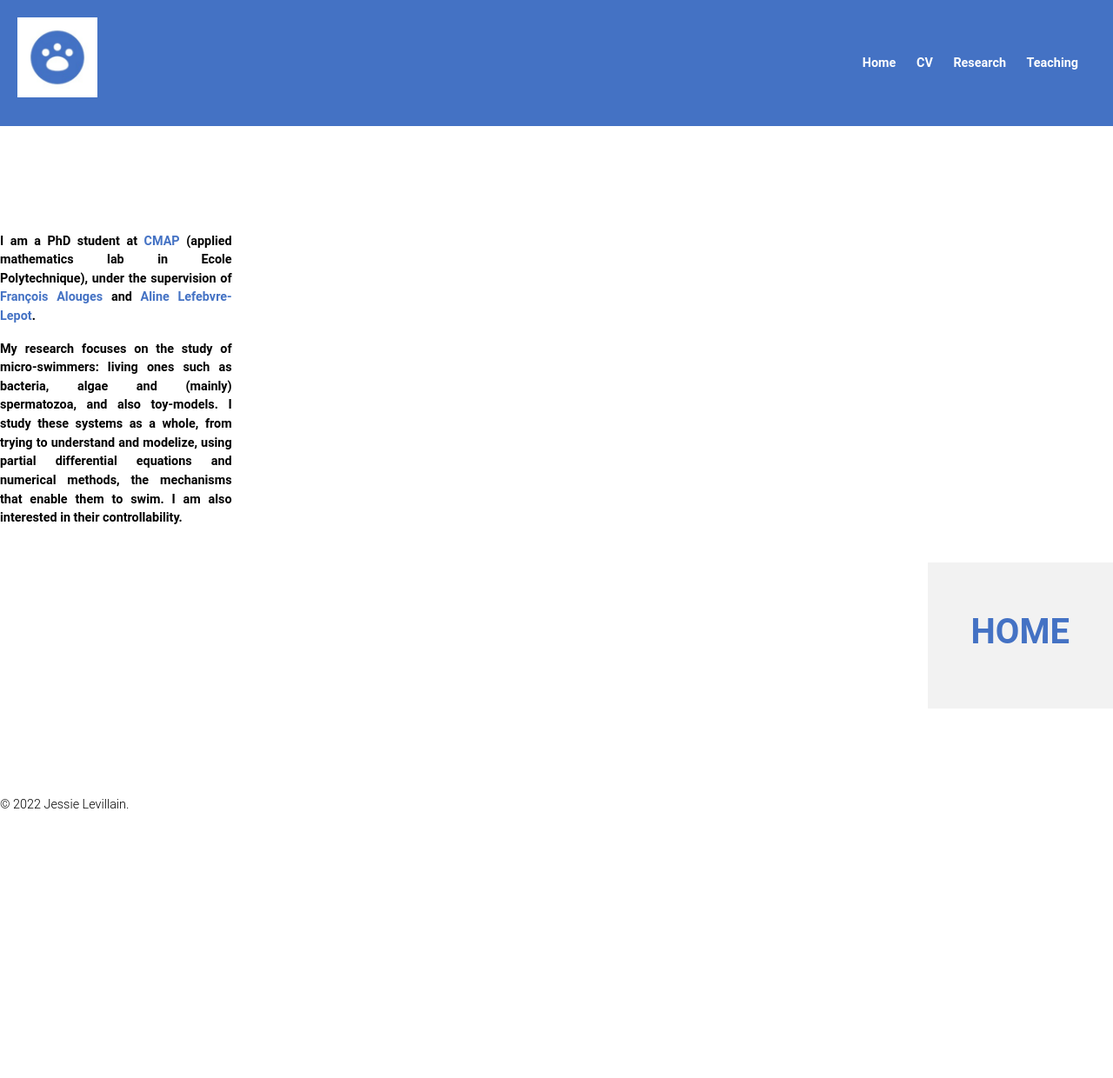
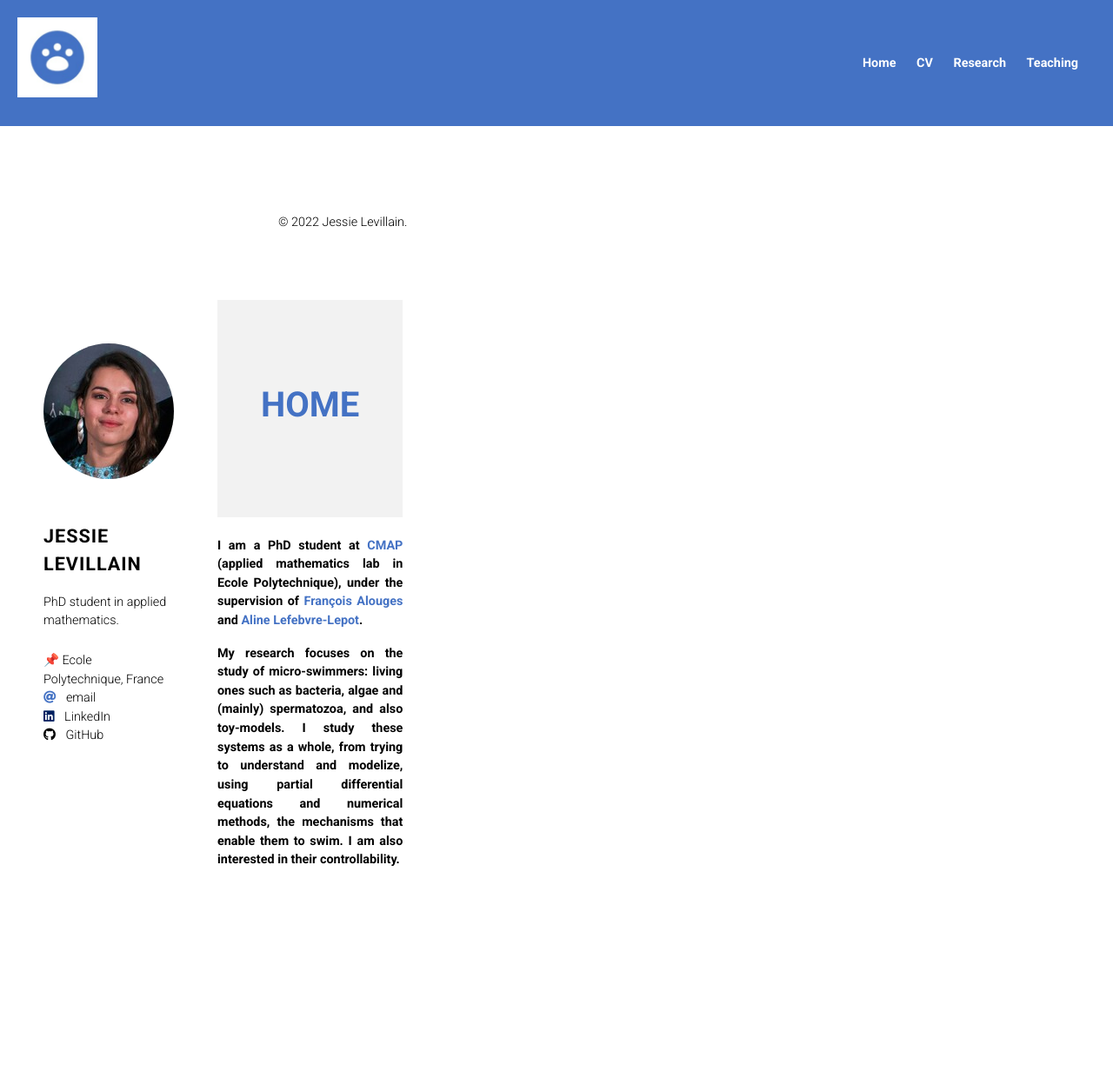
Before and after one commit to jesnial/jesnial.github.io, a Jekyll site: the page built from index.html, in a window 1280 px wide. Shown: the whole page at 87% size. Built offline with Jekyll 4.4.1, drawn with Linux system fonts in a browser that asks for light colours; before the commit the page ends 936 px from its top, so only the background shows below that.

Commit message:
Update default.html

```diff
--- a/_layouts/default.html
+++ b/_layouts/default.html
@@ -8,6 +8,16 @@
   <meta charset="utf-8">
   <meta name="viewport"
           content="width=device-width, initial-scale=1">
+
+	  <meta name="author" content="Jessie Levillain" />
+    <meta name="description" content="Professional website of Jessie Levillain, PhD student at École Polytechnique.
+" />
+    <meta name="keywords" content="mathematics, mathematical physics, stokes, microswimmer, flagella" />
+
+  <link rel="preconnect" href="https://fonts.googleapis.com">
+  <link rel="preconnect" href="https://fonts.gstatic.com" crossorigin>
+  <link href="https://fonts.googleapis.com/css2?family=Roboto:ital,wght@0,300;0,400;0,700;1,400&display=swap" rel="stylesheet">
+  <link href="https://cdnjs.cloudflare.com/ajax/libs/font-awesome/5.15.4/css/all.min.css" rel="stylesheet">
 
 		</head>
 		<body>
@@ -26,7 +36,36 @@
     		</ul>
 		</nav>
 			<div class="cv-container">
+				<div class="cv-container">
+      <div class="left-column">
+        <img class="portait" src="/29082020-IMG_0681.jpg"/>
+        <div class="section">
+
+        </div>
+        <div class="section">
+          <h2>JESSIE LEVILLAIN</h2>
+          <p>
+            PhD student in applied mathematics.
+		</p>
+        </div>
+        <div class="section">
+
+          <p>
+            &#128204; Ecole Polytechnique, France
+            <br>
+            <i class="icon fas fa-at text-blue"></i> <a href="mailto:jessie.levillain[at]polytechnique.edu" style="color:black;">email</a>
+             <br>
+            <i class="icon fab fa-linkedin text-darkblue"></i> <a href="https://www.linkedin.com/in/jessie-l-2b0501196/" style="color:black;"> LinkedIn </a>
+		<br>
+		  <i class="icon fab fa-github"></i> <a href="https://github.com/jesnial" style="color:black;">GitHub</a>
+          </p>
+        </div>
+      </div>
+
+
+      <div class="right-column">
 				{{ content }}
+	          </div>
 
 			</div><!-- /.container -->
 			<footer>
```
